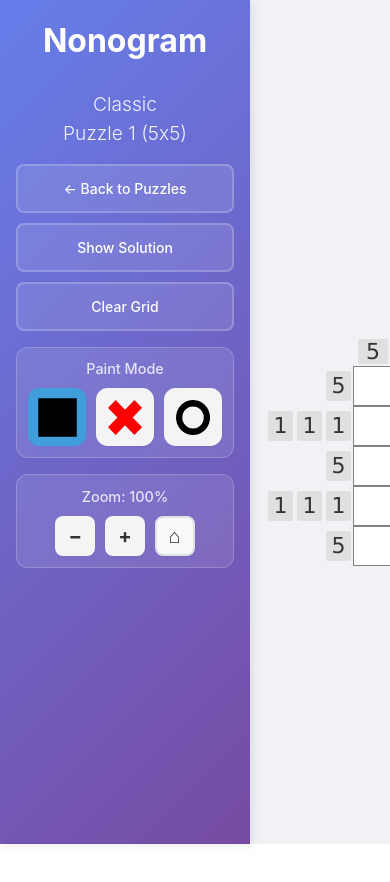
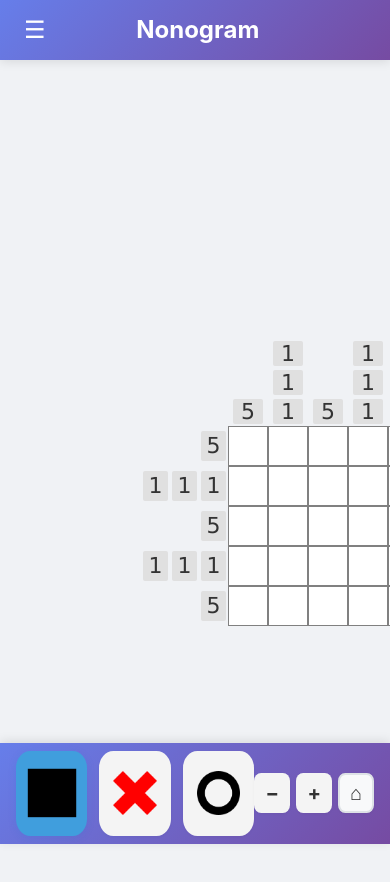
Before and after one commit to d-broder/nonogram, a React (Vite) app: page /game/classic/1 in a window 390 px wide. Shown: the top 882 px of the page. Before the commit the page ends 844 px from the top, so only its background shows below. Built offline with nearby package versions, Linux system fonts and the light colour scheme.

Commit message:
feat: implement mobile responsiveness for game and puzzle selection pages

```diff
--- a/src/components/PaintModeButtons/PaintModeButtons.module.css
+++ b/src/components/PaintModeButtons/PaintModeButtons.module.css
@@ -67,3 +67,9 @@
   transform: none !important;
   background: #e0e0e0 !important;
 }
+
+@media (max-width: 768px) {
+  .paintModeButtons {
+    height: 10vh;
+  }
+}
--- a/src/components/Sidebar/Sidebar.module.css
+++ b/src/components/Sidebar/Sidebar.module.css
@@ -315,3 +315,87 @@
   color: rgba(255, 255, 255, 0.8);
   font-weight: 400;
 }
+
+/* Mobile responsiveness */
+@media (max-width: 768px) {
+  .sidebar {
+    width: 100vw;
+    transform: translateX(0);
+    transition: transform 0.3s ease;
+  }
+
+  .mobileSidebar {
+    transform: translateX(0);
+  }
+}
+
+/* Mobile top bar when sidebar is collapsed */
+.mobileTopBar {
+  position: fixed;
+  top: 0;
+  left: 0;
+  right: 0;
+  height: 60px;
+  background: linear-gradient(135deg, #667eea 0%, #764ba2 100%);
+  display: flex;
+  align-items: center;
+  padding: 0 1rem;
+  box-shadow: 0 2px 10px rgba(0, 0, 0, 0.1);
+  z-index: 1000;
+}
+
+.hamburgerButton {
+  background: none;
+  border: none;
+  color: white;
+  font-size: 1.5rem;
+  cursor: pointer;
+  padding: 0.5rem;
+  border-radius: 4px;
+  transition: background-color 0.2s ease;
+}
+
+.hamburgerButton:hover {
+  background: rgba(255, 255, 255, 0.1);
+}
+
+.mobileTitle {
+  flex: 1;
+  text-align: center;
+  font-size: 1.5rem;
+  font-weight: bold;
+  color: white;
+  margin-right: 2rem; /* Compensate for hamburger button */
+}
+
+.closeButton {
+  position: absolute;
+  top: 1rem;
+  right: 1rem;
+  background: none;
+  border: none;
+  color: white;
+  font-size: 2rem;
+  cursor: pointer;
+  width: 40px;
+  height: 40px;
+  display: flex;
+  align-items: center;
+  justify-content: center;
+  border-radius: 50%;
+  transition: background-color 0.2s ease;
+}
+
+.closeButton:hover {
+  background: rgba(255, 255, 255, 0.1);
+}
+
+.overlay {
+  position: fixed;
+  top: 0;
+  left: 0;
+  right: 0;
+  bottom: 0;
+  background: rgba(0, 0, 0, 0.5);
+  z-index: 999;
+}
--- a/src/components/Sidebar/Sidebar.tsx
+++ b/src/components/Sidebar/Sidebar.tsx
@@ -1,4 +1,5 @@
 import { useNavigate } from 'react-router-dom';
+import { useState, useEffect } from 'react';
 import { GameControls } from '../GameControls';
 import { PaintModeButtons } from '../PaintModeButtons';
 import { ZoomControls } from '../ZoomControls';
@@ -67,13 +68,64 @@ export function Sidebar({
   onHideTooltip
 }: SidebarProps) {
   const navigate = useNavigate();
+  const [isCollapsed, setIsCollapsed] = useState(false);
+  const [isMobile, setIsMobile] = useState(false);
+
+  // Check for mobile screen size
+  useEffect(() => {
+    const checkMobile = () => {
+      const mobile = window.innerWidth <= 768;
+      setIsMobile(mobile);
+      if (mobile) {
+        setIsCollapsed(true); // Default collapsed on mobile
+      }
+    };
+
+    checkMobile();
+    window.addEventListener('resize', checkMobile);
+    return () => window.removeEventListener('resize', checkMobile);
+  }, []);
 
   const handleBackToHome = () => {
     navigate('/');
   };
 
+  const toggleSidebar = () => {
+    setIsCollapsed(!isCollapsed);
+  };
+
+  if (isMobile && isCollapsed) {
     return (
-    <aside className={styles.sidebar}>
+      <div className={styles.mobileTopBar}>
+        <button
+          onClick={toggleSidebar}
+          className={styles.hamburgerButton}
+          aria-label="Open menu"
+        >
+          ☰
+        </button>
+        <div className={styles.mobileTitle}>Nonogram</div>
+      </div>
+    );
+  }
+
+  return (
+    <>
+      {isMobile && (
+        <div className={styles.overlay} onClick={toggleSidebar} />
+      )}
+
+      <aside className={`${styles.sidebar} ${isMobile ? styles.mobileSidebar : ''}`}>
+        {isMobile && (
+          <button
+            onClick={toggleSidebar}
+            className={styles.closeButton}
+            aria-label="Close menu"
+          >
+            ×
+          </button>
+        )}
+
         {/* Título do projeto, sempre presente */}
         <div className={styles.projectTitle}>
           <button onClick={handleBackToHome} className={styles.titleButton}>
@@ -183,5 +235,6 @@ export function Sidebar({
         </div>
       )}
     </aside>
+    </>
   );
 }
--- a/src/pages/GamePage/GamePage.module.css
+++ b/src/pages/GamePage/GamePage.module.css
@@ -145,7 +145,37 @@
 
   .gameBoardArea {
     padding: 1rem;
+    margin-left: 0;
+    margin-top: 60px; /* Compensate for mobile top bar */
+    margin-bottom: 80px; /* Compensate for mobile bottom bar */
   }
+}
+
+/* Mobile bottom controls bar */
+.mobileBottomBar {
+  position: fixed;
+  bottom: 0;
+  left: 0;
+  right: 0;
+  background: linear-gradient(135deg, #667eea 0%, #764ba2 100%);
+  display: flex;
+  align-items: center;
+  justify-content: space-between;
+  padding: 0 1rem;
+  box-shadow: 0 -2px 10px rgba(0, 0, 0, 0.1);
+  z-index: 1000;
+  padding: 1vh 4vw;
+}
+
+.mobileBottomLeft {
+  display: flex;
+  align-items: center;
+  justify-content: baseline;
+}
+
+.mobileBottomRight {
+  display: flex;
+  align-items: center;
 }
 
 @media (max-width: 480px) {
--- a/src/pages/GamePage/GamePage.tsx
+++ b/src/pages/GamePage/GamePage.tsx
@@ -7,6 +7,8 @@ import { useFirebaseRoom } from '../../hooks/useFirebaseRoom';
 import { GameBoard } from '../../components/GameBoard';
 import { Sidebar } from '../../components/Sidebar';
 import { ConfirmationModal } from '../../components/ConfirmationModal';
+import { PaintModeButtons } from '../../components/PaintModeButtons';
+import { ZoomControls } from '../../components/ZoomControls';
 import type { CellState } from '../../types';
 import styles from './GamePage.module.css';
 
@@ -43,10 +45,22 @@ export function GamePage() {
 
   const completionRef = useRef(false);
   const [showClearConfirmation, setShowClearConfirmation] = useState(false);
+  const [isMobile, setIsMobile] = useState(false);
 
   // State for clue clicks (moved from GameBoard to sync with Firebase)
   const [clickedRowClues, setClickedRowClues] = useState<Set<string>>(new Set());
   const [clickedColClues, setClickedColClues] = useState<Set<string>>(new Set());
+
+  // Check for mobile screen size
+  useEffect(() => {
+    const checkMobile = () => {
+      setIsMobile(window.innerWidth <= 768);
+    };
+
+    checkMobile();
+    window.addEventListener('resize', checkMobile);
+    return () => window.removeEventListener('resize', checkMobile);
+  }, []);
 
   // Clue click handlers for multiplayer sync
   const handleRowClueClick = async (rowIndex: number, clueIndex: number | string) => {
@@ -332,6 +346,28 @@ export function GamePage() {
         />
       </main>
 
+      {/* Mobile bottom controls bar */}
+      {isMobile && (
+        <div className={styles.mobileBottomBar}>
+          <div className={styles.mobileBottomLeft}>
+            <PaintModeButtons
+              currentMode={gameState.paintMode}
+              onModeChange={setPaintMode}
+              isComplete={gameState.isComplete}
+            />
+          </div>
+          <div className={styles.mobileBottomRight}>
+            <ZoomControls
+              onZoomIn={zoomIn}
+              onZoomOut={zoomOut}
+              onResetZoom={resetZoom}
+              canZoomIn={canZoomIn}
+              canZoomOut={canZoomOut}
+            />
+          </div>
+        </div>
+      )}
+
       {/* Confirmation Modal */}
       <ConfirmationModal
         isOpen={showClearConfirmation}
--- a/src/pages/PuzzleSelectionPage/PuzzleSelectionPage.module.css
+++ b/src/pages/PuzzleSelectionPage/PuzzleSelectionPage.module.css
@@ -1,8 +1,23 @@
-.container {
+/* New PuzzleSelectionPage structure - following GamePage pattern */
+.puzzlePageContainer {
+  display: flex;
   min-height: 100vh;
-  padding: 2rem;
   background: linear-gradient(135deg, #667eea 0%, #764ba2 100%);
   font-family: -apple-system, BlinkMacSystemFont, 'Segoe UI', 'Roboto', sans-serif;
+}
+
+.puzzleSelectionArea {
+  flex: 1;
+  margin-left: 0; /* Will be adjusted when sidebar is present */
+  padding: 2rem;
+  display: flex;
+  flex-direction: column;
+  min-height: 100vh;
+}
+
+/* When multiplayer with sidebar */
+.puzzlePageContainer:has(.sidebar) .puzzleSelectionArea {
+  margin-left: 320px; /* compensate for fixed sidebar */
 }
 
 .header {
@@ -25,9 +40,10 @@
   opacity: 0.9;
 }
 
-.main {
+.content {
   max-width: 1200px;
   margin: 0 auto;
+  flex: 1;
 }
 
 .puzzleGrid {
@@ -119,8 +135,14 @@
 }
 
 @media (max-width: 768px) {
-  .container {
+  .puzzlePageContainer {
     padding: 1rem;
+  }
+
+  .puzzleSelectionArea {
+    padding: 1rem;
+    margin-left: 0;
+    margin-top: 60px; /* Compensate for mobile top bar */
   }
 
   .title {
@@ -141,25 +163,4 @@
   .puzzleNumber {
     font-size: 1.5rem;
   }
-
-  .mainWithSidebar {
-    margin-left: 0;
-    margin-right: 0;
-  }
 }
-
-/* Sidebar layouts */
-.mainWithSidebar {
-  max-width: 1200px;
-  margin: 0 auto;
-  margin-left: 250px;
-}
-
-.contentWithSidebar {
-  flex: 1;
-}
-
-.sidebarContainer {
-  flex-shrink: 0;
-  width: 320px;
-}
--- a/src/pages/PuzzleSelectionPage/PuzzleSelectionPage.tsx
+++ b/src/pages/PuzzleSelectionPage/PuzzleSelectionPage.tsx
@@ -85,7 +85,7 @@ export function PuzzleSelectionPage() {
 
   if (loading) {
     return (
-      <div className={styles.container}>
+      <div className={styles.puzzlePageContainer}>
         {isMultiplayer && (
           <Sidebar
             isMultiplayer={true}
@@ -97,16 +97,16 @@ export function PuzzleSelectionPage() {
             onHideTooltip={() => setShowTooltip(false)}
           />
         )}
-        <div className={isMultiplayer ? styles.mainWithSidebar : styles.main}>
+        <main className={styles.puzzleSelectionArea}>
           <div className={styles.loading}>Loading puzzles...</div>
-        </div>
+        </main>
       </div>
     );
   }
 
   if (error) {
     return (
-      <div className={styles.container}>
+      <div className={styles.puzzlePageContainer}>
         {isMultiplayer && (
           <Sidebar
             isMultiplayer={true}
@@ -118,18 +118,18 @@ export function PuzzleSelectionPage() {
             onHideTooltip={() => setShowTooltip(false)}
           />
         )}
-        <div className={isMultiplayer ? styles.mainWithSidebar : styles.main}>
+        <main className={styles.puzzleSelectionArea}>
           <div className={styles.error}>
             <p>Error loading puzzles: {error}</p>
             <Link to={getBackLink()} className={styles.backButton}>Back</Link>
           </div>
-        </div>
+        </main>
       </div>
     );
   }
 
   return (
-    <div className={styles.container}>
+    <div className={styles.puzzlePageContainer}>
       {isMultiplayer && (
         <Sidebar
           isMultiplayer={true}
@@ -142,13 +142,13 @@ export function PuzzleSelectionPage() {
         />
       )}
 
-      <div className={isMultiplayer ? styles.mainWithSidebar : styles.main}>
+      <main className={styles.puzzleSelectionArea}>
         <header className={styles.header}>
           <h1 className={styles.title}>{title}</h1>
           <p className={styles.subtitle}>Select a puzzle to start playing</p>
         </header>
 
-        <main className={styles.content}>
+        <div className={styles.content}>
           <div className={styles.puzzleGrid}>
             {puzzles.map((puzzleId) => (
               <button
@@ -166,8 +166,8 @@ export function PuzzleSelectionPage() {
               ← Back
             </Link>
           </div>
-        </main>
-      </div>
+        </div>
+      </main>
     </div>
   );
 }
```
Also changed, not shown: src/components/GameBoard/GameBoard.tsx (+47 -0 lines), 1 other file (tests, documents, lock files or other folders). Lines whose indentation alone changed are shown as unchanged.
